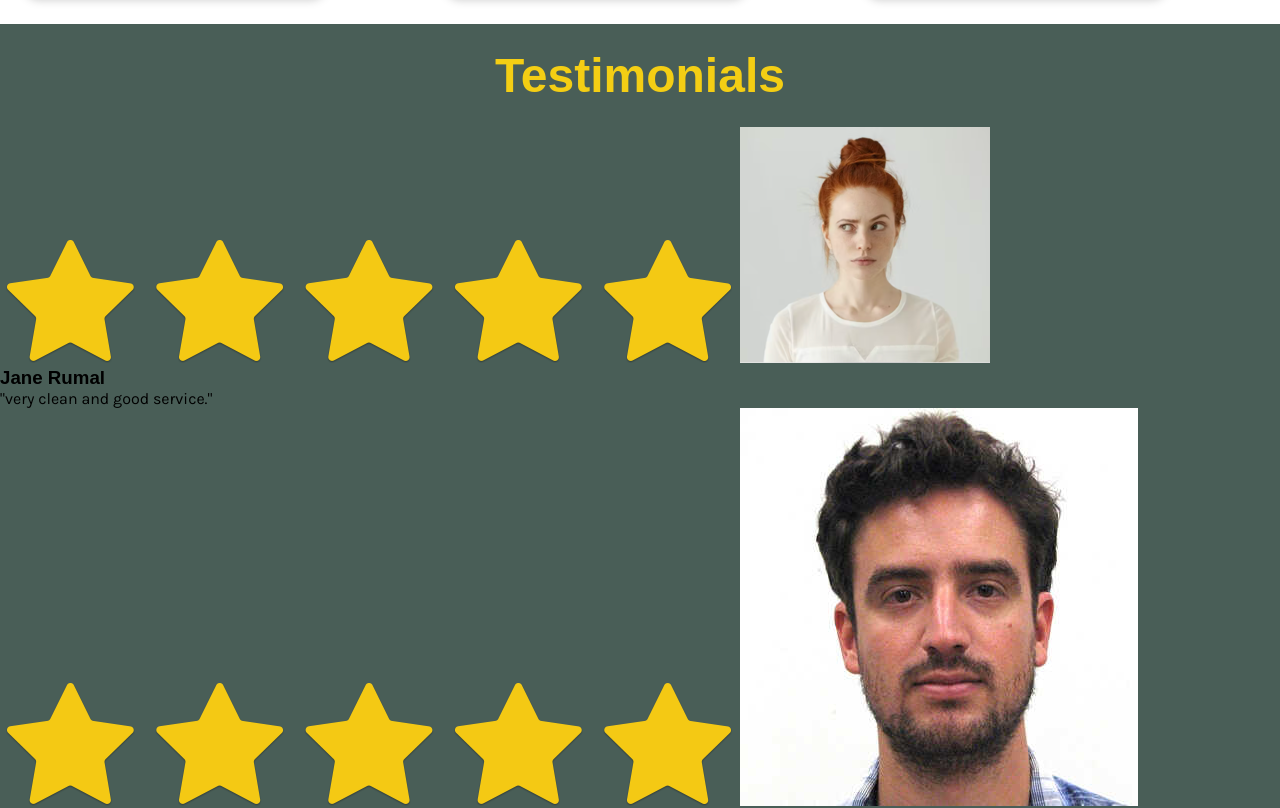
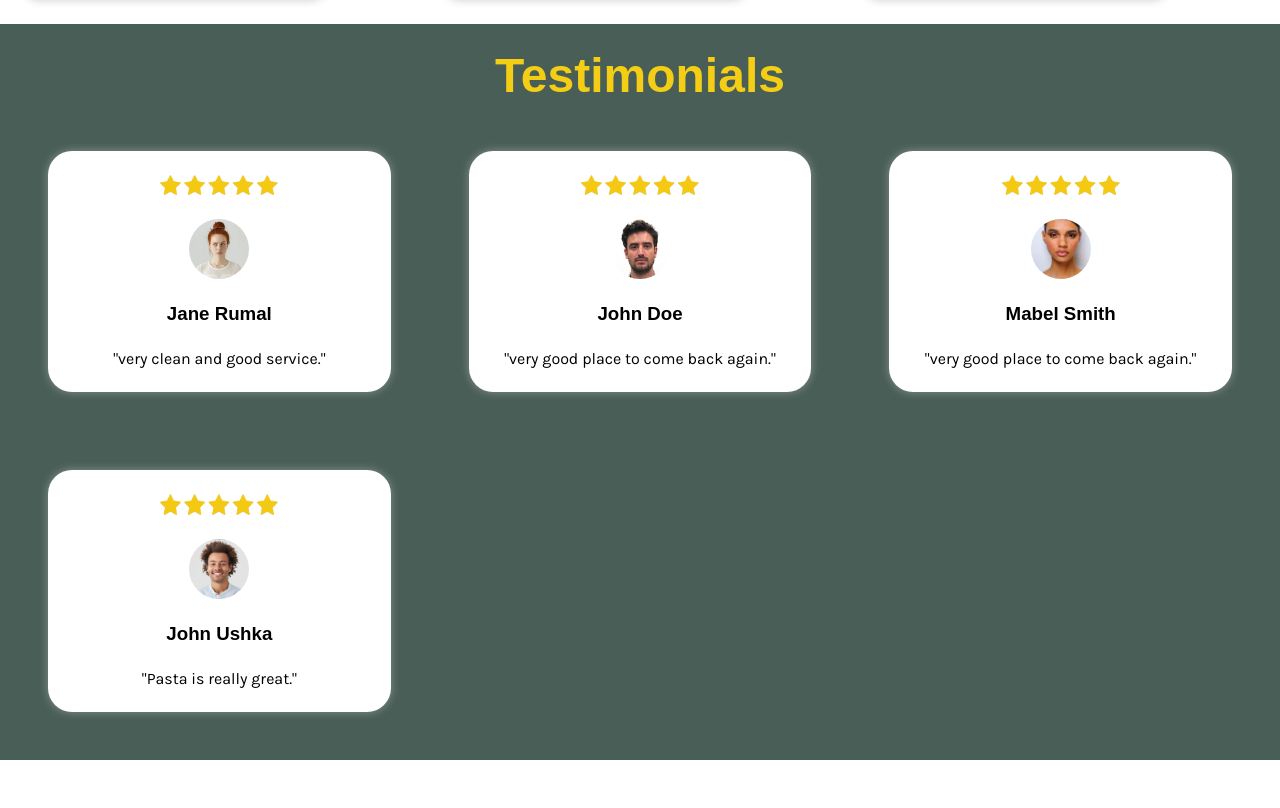
Before and after one commit to kegadev/ml-capstone, a React (Create React App) app: page / in a window 1280 px wide. Shown: the part 1211-2019 px from the top of the page. Built offline with nearby package versions, Linux system fonts and the light colour scheme; a web font is replaced by a local one.

Commit message:
add testimonial css

```diff
--- a/src/App.css
+++ b/src/App.css
@@ -181,3 +181,35 @@ button {
   margin: 24px;
   text-align: center;
 }
+
+.testimonial-container {
+  display: grid;
+  grid-template-columns: repeat(auto-fit, minmax(300px, 1fr));
+  gap: 30px;
+  justify-content: center;
+  margin: 24px;
+}
+
+.testimonial {
+  display: flex;
+  gap: 24px;
+  flex-direction: column;
+  justify-content: center;
+  align-items: center;
+  margin: 24px;
+  padding: 24px;
+  border-radius: 24px;
+  background-color: #fff;
+  box-shadow: #cccccc77 0 0 10px;
+}
+.testimonial :first-child {
+  width: 120px;
+  object-fit: contain;
+}
+
+.testimonial .testimonial-photo {
+  width: 60px;
+  height: 60px;
+  border-radius: 50%;
+  object-fit: cover;
+}
--- a/src/components/Testimonial.js
+++ b/src/components/Testimonial.js
@@ -4,7 +4,7 @@ const Testimonial = ({ name, image, description }) => {
   return (
     <div className="testimonial">
       <img src={stars} alt="5 stars" />
-      <img src={image} alt={`${name}  image`} />
+      <img className="testimonial-photo" src={image} alt={`${name}  image`} />
       <h3>{name}</h3>
       <p>"{description}"</p>
     </div>
```
